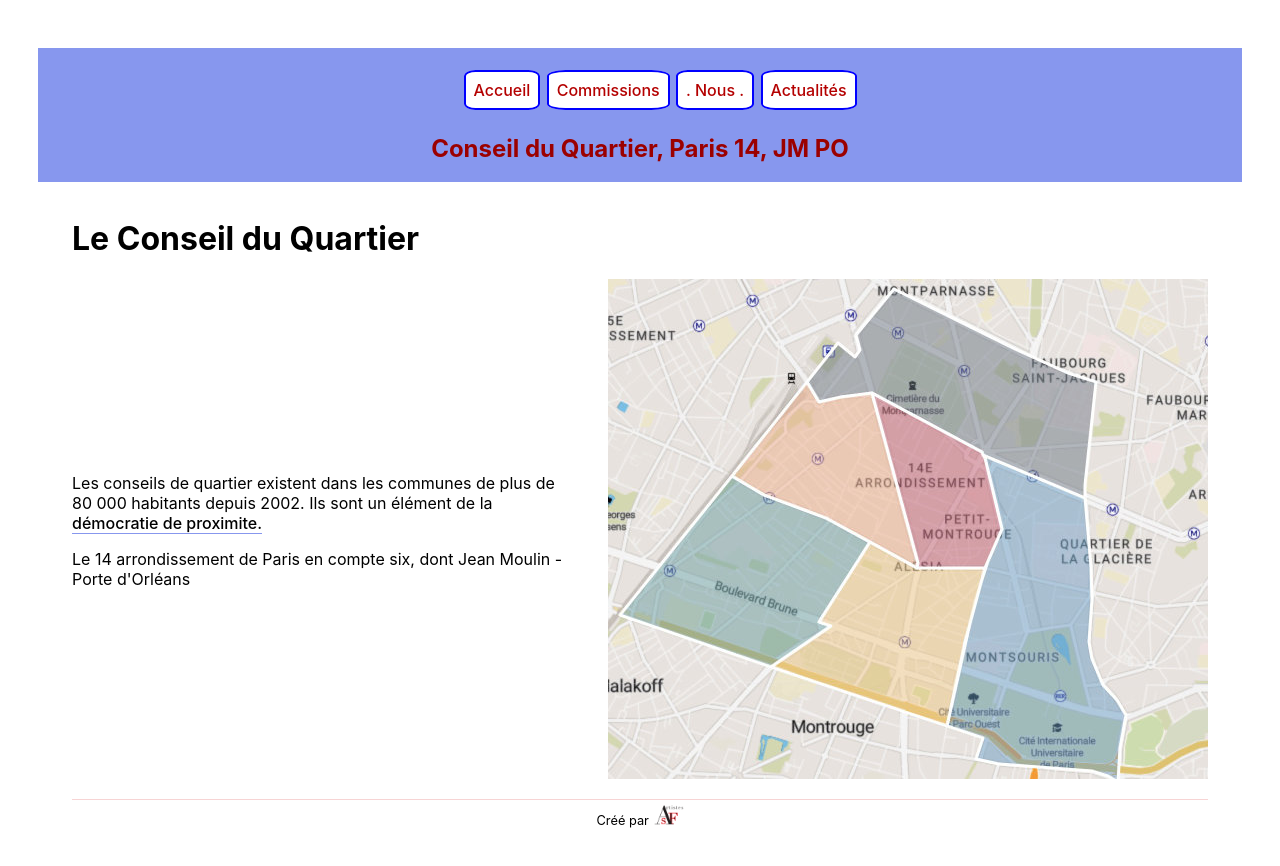
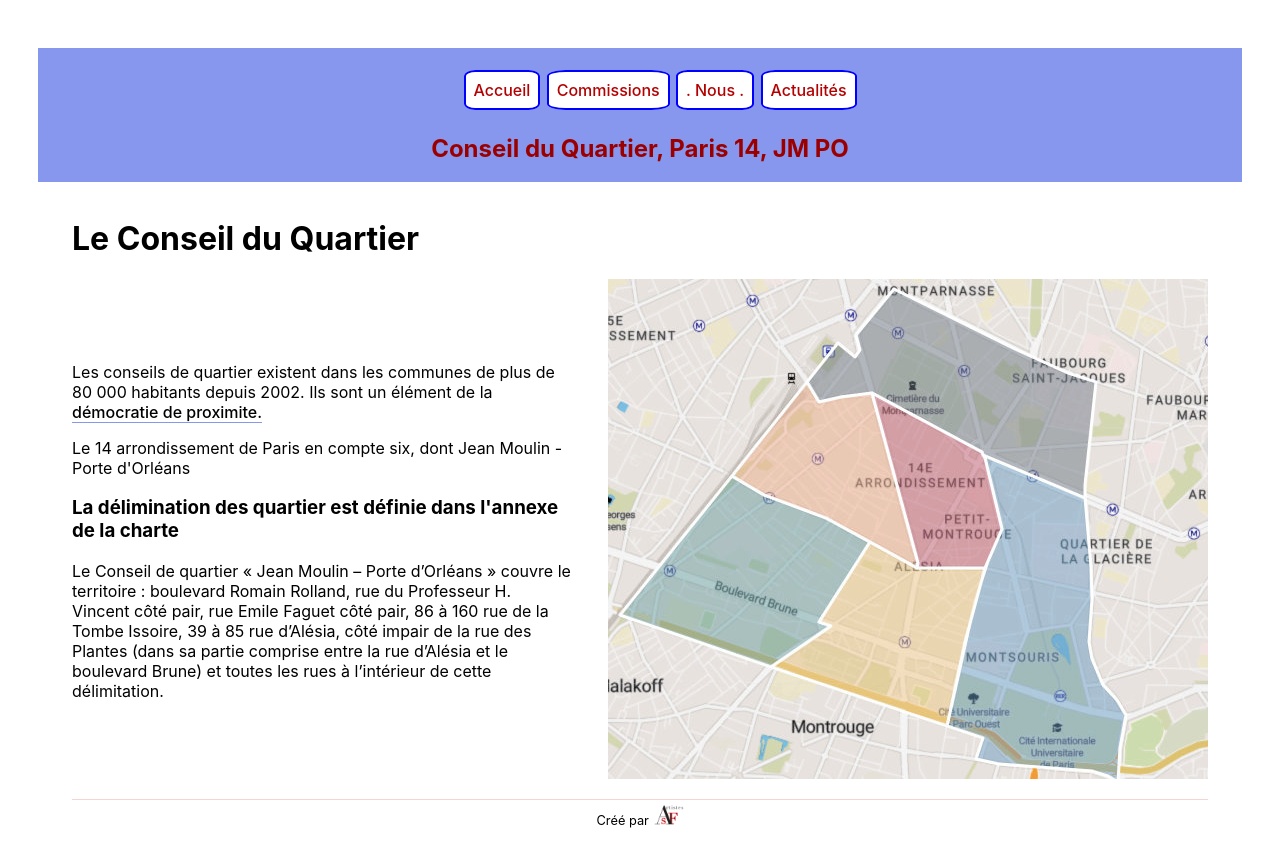
Before and after one commit to helgaParis/animation, a Next.js app: page / in a window 1280 px wide. Shown: the top 866 px of the page. Built offline with nearby package versions, Linux system fonts and the light colour scheme.

Commit message:
contenu index

```diff
--- a/pages/index.js
+++ b/pages/index.js
@@ -31,7 +31,12 @@ export default function Home() {
                         </p>
 
                     <p>Le 14 arrondissement de Paris en compte six, dont Jean Moulin - Porte d'Orléans</p>
-
+                    <h3>La délimination des quartier est définie dans l'annexe de la charte </h3>
+                    <p>Le Conseil de quartier « Jean Moulin – Porte d’Orléans » couvre le territoire : boulevard Romain Rolland,
+                        rue du Professeur H. Vincent côté pair, rue Emile Faguet côté pair, 86 à 160 rue de la Tombe Issoire,
+                        39 à 85 rue d’Alésia, côté impair de la rue des Plantes (dans sa partie comprise entre la rue d’Alésia
+                        et le boulevard Brune) et toutes les rues à l’intérieur de cette délimitation.
+</p>
                 </div>
                 <div className={stylesPlan.columnright}>
                     <img src="/plan14e.jpg" className={stylesPlan.plan14} alt="Plan des six quartiers du 14e arrondissemnt de Paris" ></img>
```
